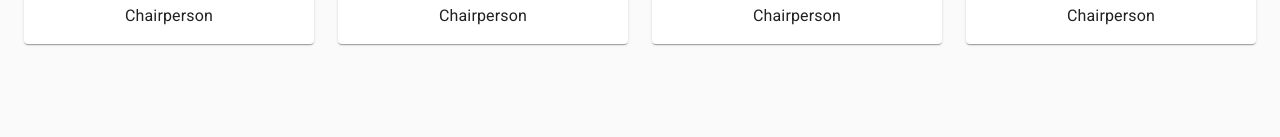
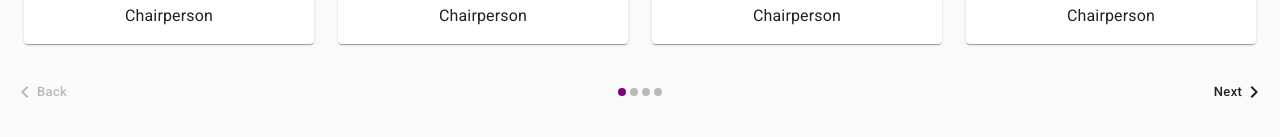
Before and after one commit to KyU-Christian-Union/kyucuwebapp, a React (Create React App) app: page / in a window 1280 px wide. Shown: the part 587-724 px from the top of the page. Built offline with nearby package versions, Linux system fonts and the light colour scheme.

Commit message:
Add dotted steppers

```diff
--- a/src/components/Leadership/Leadership.jsx
+++ b/src/components/Leadership/Leadership.jsx
@@ -2,16 +2,31 @@ import React from 'react';
 import Container from '@material-ui/core/Container';
 import Grid from '@material-ui/core/Grid';
 import Typography from '@material-ui/core/Typography';
-import { makeStyles } from '@material-ui/core';
+import { makeStyles, useTheme } from '@material-ui/core/styles';
+import MobileStepper from '@material-ui/core/MobileStepper';
+import Button from '@material-ui/core/Button';
+import KeyboardArrowLeft from '@material-ui/icons/KeyboardArrowLeft';
+import KeyboardArrowRight from '@material-ui/icons/KeyboardArrowRight';
 import Leader from './Leader';
 
 const useStyles = makeStyles(theme => ({
   root: {
-    marginTop: theme.spacing(3)
+    marginTop: theme.spacing(3),
+    flexGrow: 1
   }
 }));
 const Leadership = () => {
   const classes = useStyles();
+  const theme = useTheme();
+  const [activeStep, setActiveStep] = React.useState(0);
+
+  const handleNext = () => {
+    setActiveStep(prevActiveStep => prevActiveStep + 1);
+  };
+
+  const handleBack = () => {
+    setActiveStep(prevActiveStep => prevActiveStep - 1);
+  };
   return (
     <div>
       <Typography variant="h1" className={classes.heading} align="center">
@@ -33,6 +48,25 @@ const Leadership = () => {
           </Grid>
         </Grid>
       </Container>
+      <MobileStepper
+        variant="dots"
+        steps={4}
+        position="static"
+        activeStep={activeStep}
+        className={classes.root}
+        nextButton={
+          <Button size="small" onClick={handleNext} disabled={activeStep === 3}>
+            Next
+            {theme.direction === 'rtl' ? <KeyboardArrowLeft /> : <KeyboardArrowRight />}
+          </Button>
+        }
+        backButton={
+          <Button size="small" onClick={handleBack} disabled={activeStep === 0}>
+            {theme.direction === 'rtl' ? <KeyboardArrowRight /> : <KeyboardArrowLeft />}
+            Back
+          </Button>
+        }
+      />
     </div>
   );
 };
```
Also changed, not shown: src/components/Leadership/Leader.jsx (+67 -80 lines), src/components/Leadership/itemData.jsx (deleted, +0 -31 lines).
